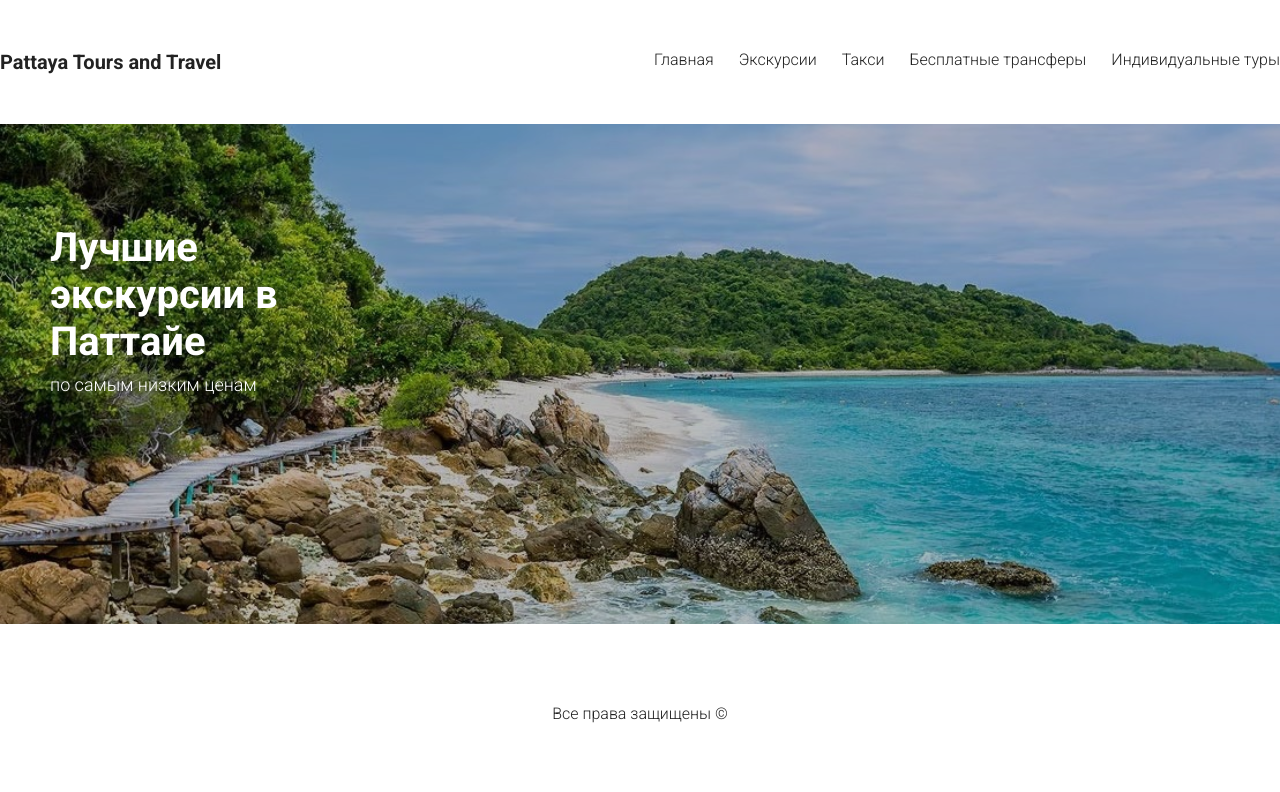
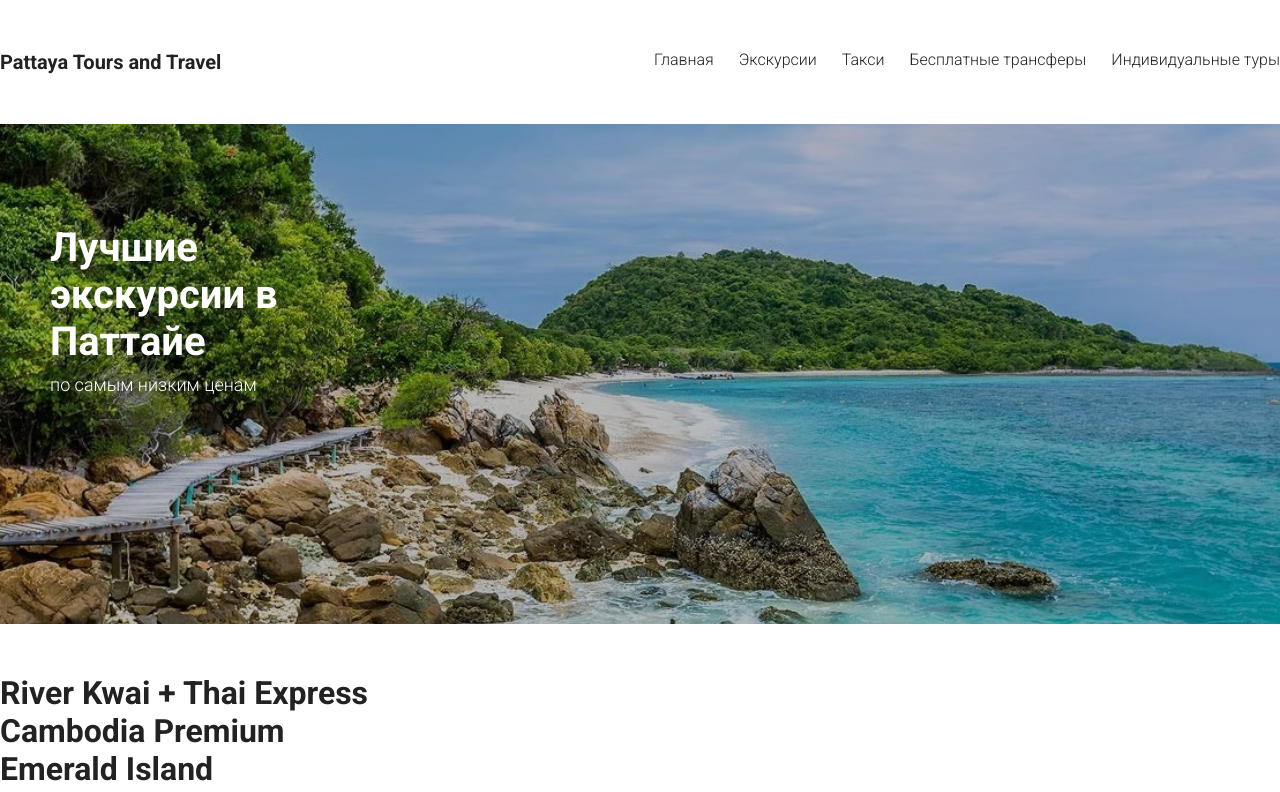
Before and after one commit to E-Mikha/pattaya-tour-and-travel, a React (Vite) app: page / in a window 1280 px wide. Shown: the top 792 px of the page. Built offline with nearby package versions, Linux system fonts and the light colour scheme.

Commit message:
Add Items and more functions

```diff
--- a/src/App.jsx
+++ b/src/App.jsx
@@ -1,13 +1,65 @@
+import React from "react";
 import Footer from "./components/Footer";
 import Header from "./components/Header";
+import Items from "./components/Items";
 
-function App() {
+class App extends React.Component {
+  constructor(props) {
+    super(props);
+    this.state = {
+      items: [
+        {
+          id: 1,
+          title: "River Kwai + Thai Express",
+          img: "",
+          desc: "(ХИТ СЕЗОНА) РЕКА КВАЙ + ТАЙСКИЙ ЭКСПРЕСС (БЕЗ ШОППИНГА) Программа тура: Тайский экспресс (рынок раскрывающихся зонтов), храм Ват Баан Кунг и школа тайского бокса, плавучая деревня, семиуровневый водопад Эраван. Заселение в отель на берегу реки Квай (есть бассейн с водной горкой, Wi-Fi). Сплав по реке в спасательных жилетах, купание в горячих источниках (Хиндат Хот Спринг), водопад Сайок Ной и монумент японского паровоза на знаменитой дороге смерти. Деревня слонов (катание + шоу). Храм пещеры тигра (завязываем веревочки для исполнения желаний). В программу включено: трансферы, четырехразовое питание, все входные билеты по программе, дополнительная страховка, русский гид",
+          category: "Экскурсии",
+          price: "2700/3700",
+        },
+        {
+          id: 2,
+          title: "Cambodia Premium",
+          img: "",
+          desc: "КАМБОДЖА ВЕЛИКИЙ АНГКОР ВАТ Программа тура: День 1 - VIP переход границы. Отправление в город Сием Реап с русским гидом. Обед. Посещение Королевского парка летучих лисиц. Заселение в отели (бассейн, WI-FI). Свободное время в отеле или озеро Тонлесап или встреча заката на Ангкор Вате. День 2 - подъем. Завтрак. Экскурсия в храмовый комплекс Ангкор. Посещением храмов : Ангкор Ват, Ангкор Тхом - Древняя Столица Кхмерской Империи, Байон, Терраса Слонов и Прокаженного Короля, Та Кео, Та Пром. Выселение. Обед. Посещение памятника жертвам геноцида и пагоды Кей Сарарам.",
+          category: "Экскурсии",
+          price: "6500/7500",
+        },
+        {
+          id: 3,
+          title: "Emerald Island",
+          img: "",
+          desc: "ИЗУМРУДНЫЙ ОСТРОВ Подводный заповедник. Огромная лагуна без лодок и гидроциклов. Тишина и покой. Остров знаменит плантацией актиний - это живой организм, среди которых плавают НЭМО. Программа тура: Остров - на острове 5 часов минимум, каяки, маски с трубками или фуллфейс, коврики (лежаки по запросу), обед + алкоголь во время обеда, прогулки по джунглям на обзорную площадку, мостики для фотосессий. После острова - черепашья ферма (военный центр разведения черепах), станция 311 с самолетами в реальную величину (музей военной техники под открытым небом)",
+          category: "Экскурсии",
+          price: "1600/2100",
+        },
+        {
+          id: 4,
+          title: "Madagaskar Express",
+          img: "",
+          desc: "МАДАГАСКАР ЭКСПРЕСС Программа тура: Ко Пед (Остров обезьян) - кормление животных  и фото. Ко Пай (4,5 часа) - зонты и лежаки, пляжные игры, снорклинг, рыбалка, обед, фрукты, напитки (алкоголь вкл), танцы на пляже. Ко Манвичай - катание на банане, снорклинг, гидроцикл (1000 бат - 30 мин)",
+          category: "Экскурсии",
+          price: "1300/2200",
+        },
+        {
+          id: 5,
+          title: "Evening Bangkok",
+          img: "",
+          desc: "ВЕЧЕРНИЙ БАНГКОК Самые потрясающие виды старинного и  современного Бангкока, круиз на новом фешенебельном трёхпалубном лайнере по реке Чао Прая, пешеходная прогулка по исторической части города. Программа тура:  Mahanakhon Skywalk (314 метров) панорамная площадка Бангкока, храм Wat Prayun Wongsawat Worawihan и Черепашья горка (уникальный парк с черепахами), прогулка по португальскому кварталу, базилика Santa Cruz Church, исторический район Kudi Chin, храм Wat Kalayanamit Woramahawihan (самый большой сидящий Будда столицы). ТРЦ ICON Siam, посещение смотровой площадки, свободное время, светомузыкальное шоу фонтанов, круиз по реке Чао Прая на новом шикарном трёхпалубном лайнере с ужином (шведский стол). Круиз пройдёт по реке Чао Прая по историческим и современным районам  Бангкока.",
+          category: "Экскурсии",
+          price: "2500/3100",
+        },
+      ],
+    };
+  }
+  render() {
     return (
       <div className="wrapper">
         <Header />
+        <Items items={this.state.items} />
         <Footer />
       </div>
     );
   }
+}
 
 export default App;
--- /dev/null
+++ b/src/components/Items.jsx
@@ -0,0 +1,15 @@
+import React, { Component } from "react";
+
+export class Items extends Component {
+  render() {
+    return (
+      <main>
+        {this.props.items.map((el) => (
+          <h1>{el.title}</h1>
+        ))}
+      </main>
+    );
+  }
+}
+
+export default Items;
```
Lines whose indentation alone changed are shown as unchanged.
